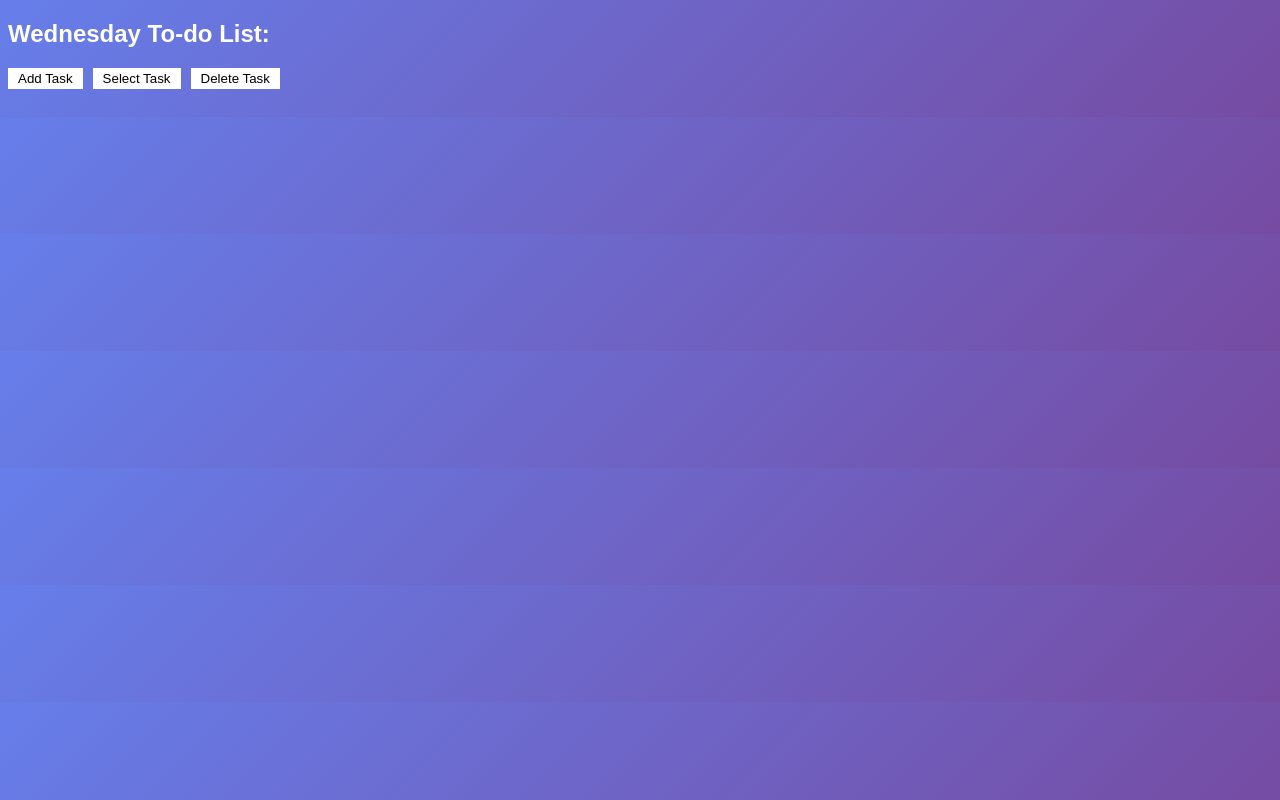
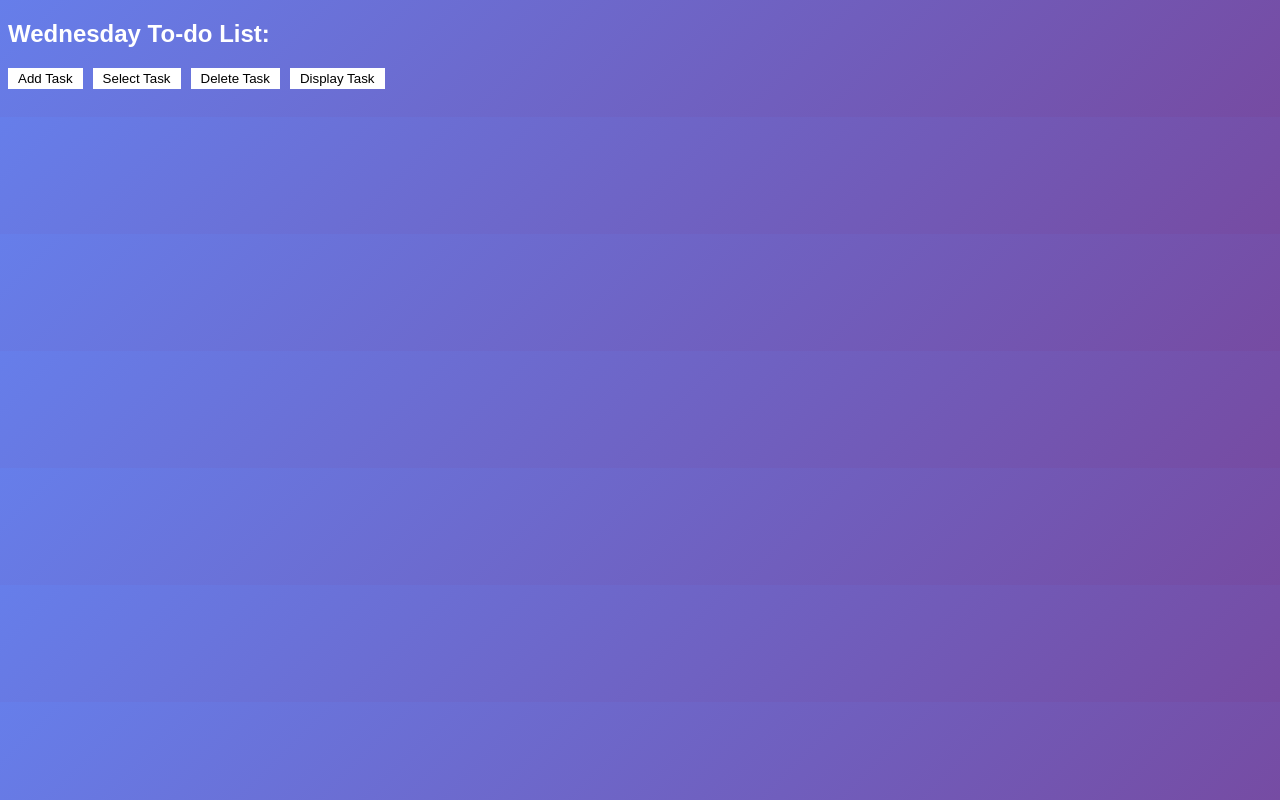
Before and after one commit to valentinonathan/React-Learning-Journey, a React app in the folder Project Files/React Projects/: page /to-do-list in a window 1280 px wide. Built offline with nearby package versions, Linux system fonts and the light colour scheme; the HTML template or start-up script is replaced by a standard one.

Commit message:
Display Task button

```diff
--- a/Project Files/React Projects/src/pages/ToDoList/ToDoList.jsx
+++ b/Project Files/React Projects/src/pages/ToDoList/ToDoList.jsx
@@ -32,6 +32,9 @@ function ToDoList() {
             return newT;
         })
     }
+    function handleDisplayTask() {
+        alert(tasks.map(task => task.text));
+    }
 
     return(
         <>
@@ -40,6 +43,7 @@ function ToDoList() {
             <button className={styles.button} onClick={handleAddTask}>Add Task</button>
             <button className={styles.button}>Select Task</button>
             <button className={styles.button}>Delete Task</button>
+            <button className={styles.button} onClick={handleDisplayTask}>Display Task</button>
         </div>
         <div className={styles.taskContainer}>
             {tasks.map((task) => <Task key={task.id} id={task.id} status={task.status} text={task.text} callback1={handleEnterTask} callback2={handleTaskStatus}/>)}
```
